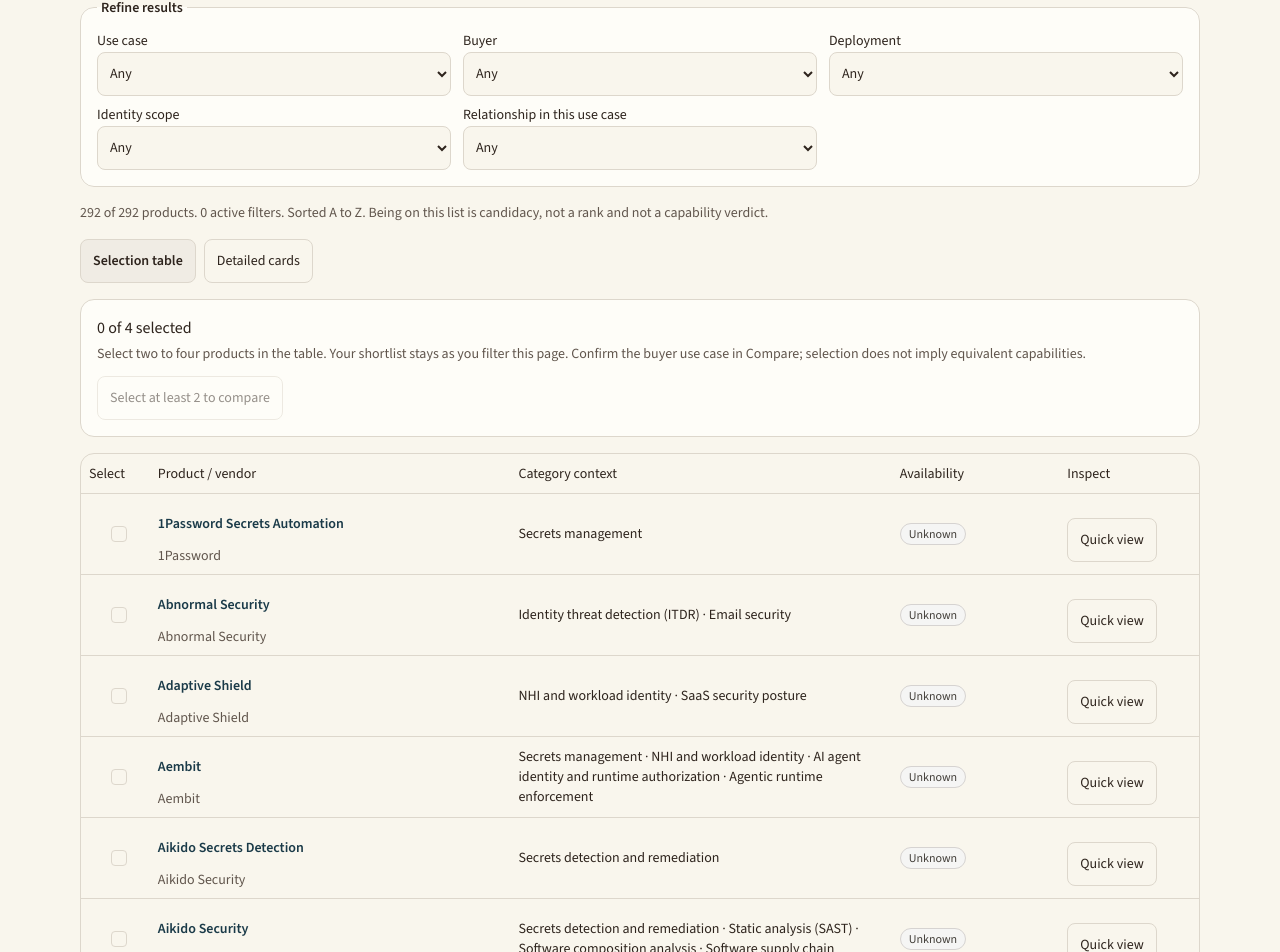
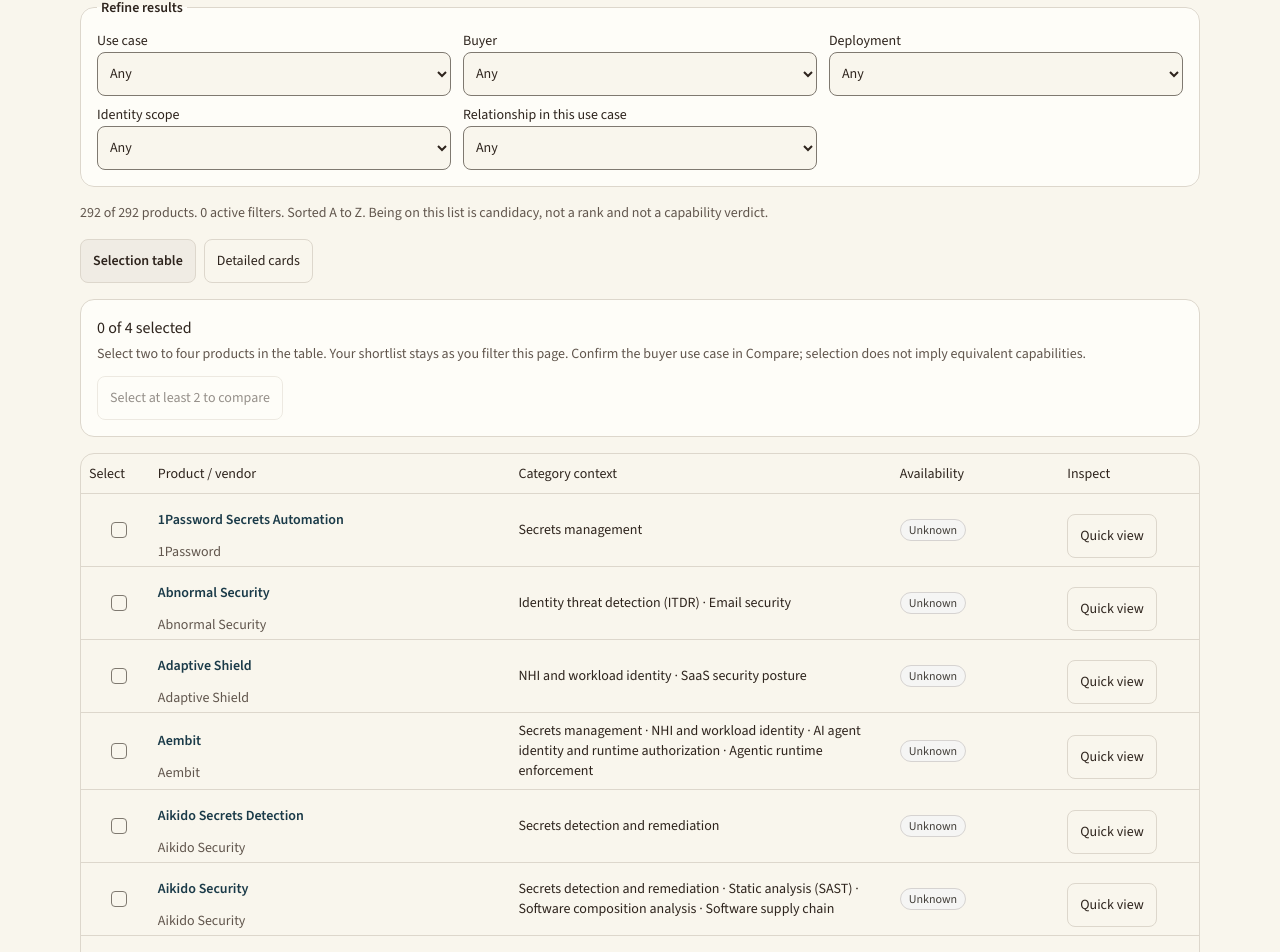
Before and after one commit to heyfunwhoa/security-market-map, a Next.js app: page /landscape in a window 1280 px wide. Shown: the part 576-1528 px from the top of the page. Built offline with nearby package versions, Linux system fonts and the light colour scheme.

Commit message:
fix: improve keyboard access, shortlist feedback, and control contrast

```diff
--- a/app/globals.css
+++ b/app/globals.css
@@ -65,7 +65,7 @@
   --accent-foreground: oklch(0.28 0.03 160);
   --destructive: oklch(0.5 0.14 25);
   --border: oklch(0.88 0.016 80);
-  --input: oklch(0.88 0.016 80);
+  --input: oklch(0.58 0.016 80);
   --ring: oklch(0.45 0.05 230);
   --chart-1: oklch(0.87 0 0);
   --chart-2: oklch(0.556 0 0);
@@ -100,7 +100,7 @@
   --accent-foreground: oklch(0.985 0 0);
   --destructive: oklch(0.704 0.191 22.216);
   --border: oklch(1 0 0 / 10%);
-  --input: oklch(1 0 0 / 15%);
+  --input: oklch(0.6 0 0);
   --ring: oklch(0.556 0 0);
   --chart-1: oklch(0.87 0 0);
   --chart-2: oklch(0.556 0 0);
@@ -121,6 +121,10 @@
   * {
     @apply border-border outline-ring/50;
   }
+  :focus-visible {
+    outline: 2px solid var(--ring);
+    outline-offset: 3px;
+  }
   body {
     @apply bg-background text-foreground;
   }
--- a/app/layout.tsx
+++ b/app/layout.tsx
@@ -39,7 +39,7 @@
             Skip to content
           </a>
           <SiteHeader hits={searchIndex()} />
-          <div id="content">{children}</div>
+          <div id="content" tabIndex={-1}>{children}</div>
           <SiteFooter />
         </TooltipProvider>
       </body>
--- a/components/landscape-results.tsx
+++ b/components/landscape-results.tsx
@@ -1,6 +1,6 @@
 "use client";
 
-import { useState, type ReactNode } from "react";
+import { useRef, useState, type ReactNode } from "react";
 import Link from "next/link";
 import type { LandscapeEdge, LandscapeRow } from "@/components/landscape-browser";
 import { ProductInspector } from "@/components/product-inspector";
@@ -19,28 +19,37 @@
 }) {
   const [view, setView] = useState("table");
   const [selected, setSelected] = useState<string[]>([]);
+  const summaryRef = useRef<HTMLParagraphElement>(null);
+  const [announcement, setAnnouncement] = useState("");
   const hidden = selected.filter((id) => !rows.some((row) => row.productId === id)).length;
-  const toggle = (id: string) => setSelected((current) => toggleShortlist(current, id));
+  const toggle = (id: string, restoreFocus = false) => {
+    const next = toggleShortlist(selected, id);
+    const name = allRows.find((row) => row.productId === id)?.productName ?? id;
+    setSelected(next);
+    setAnnouncement(`${name} ${next.includes(id) ? "added to" : "removed from"} shortlist. ${next.length} of 4 selected.${next.length === 4 ? " Limit reached; remove a product to select another." : ""}`);
+    if (restoreFocus) summaryRef.current?.focus();
+  };
   return <div className="mt-4 space-y-4">
-    <div role="group" aria-label="Result view" className="flex gap-2">
+    <div role="group" aria-label="Result view" className="flex flex-wrap gap-2">
       {["table", "cards"].map((mode) => <button key={mode} type="button" aria-pressed={view === mode} onClick={() => setView(mode)} className={`${action} ${view === mode ? "bg-muted font-semibold" : ""}`}>{mode === "table" ? "Selection table" : "Detailed cards"}</button>)}
     </div>
     <section aria-label="Comparison shortlist" className="rounded-xl border border-border bg-card p-4">
-      <p role="status" className="font-medium">{selected.length} of 4 selected{hidden ? ` · ${hidden} outside current filters` : ""}</p>
+      <p ref={summaryRef} tabIndex={-1} className="font-medium rounded-sm focus-visible:outline-2 focus-visible:outline-offset-2 focus-visible:outline-ring">{selected.length} of 4 selected{hidden ? ` · ${hidden} outside current filters` : ""}</p>
+      <p role="status" aria-atomic="true" className="sr-only">{announcement}</p>
       <p className="mt-1 text-sm text-muted-foreground">Select two to four products in the table. Your shortlist stays as you filter this page. Confirm the buyer use case in Compare; selection does not imply equivalent capabilities.</p>
-      {selected.length > 0 && <ul className="mt-3 flex flex-wrap gap-2">{selected.map((id) => <li key={id}><button type="button" className={action} onClick={() => toggle(id)} aria-label={`Remove ${allRows.find((row) => row.productId === id)?.productName ?? id} from comparison`}>{allRows.find((row) => row.productId === id)?.productName ?? id} ×</button></li>)}</ul>}
+      {selected.length > 0 && <ul className="mt-3 flex flex-wrap gap-2">{selected.map((id) => <li key={id}><button type="button" className={action} onClick={() => toggle(id, true)} aria-label={`Remove ${allRows.find((row) => row.productId === id)?.productName ?? id} from comparison`}>{allRows.find((row) => row.productId === id)?.productName ?? id} ×</button></li>)}</ul>}
       <div className="mt-3 flex flex-wrap gap-2">
         {selected.length >= 2 ? <Link href={shortlistUrl(selected, useCase)} className={`${action} bg-primary text-primary-foreground`}>Compare selected</Link> : <button type="button" disabled className={`${action} opacity-50`}>Select at least 2 to compare</button>}
-        {selected.length > 0 && <button type="button" onClick={() => setSelected([])} className={action}>Clear shortlist</button>}
+        {selected.length > 0 && <button type="button" onClick={() => { setSelected([]); setAnnouncement("Shortlist cleared. 0 of 4 selected."); summaryRef.current?.focus(); }} className={action}>Clear shortlist</button>}
       </div>
     </section>
     {view === "cards" ? children : <div className="rounded-xl border border-border">
-      <Table>
+      <Table scrollLabel="Products matching your filters">
         <TableCaption className="p-3">Products matching your filters. Scroll horizontally on narrow screens. Select at most four; deselect one to replace it.</TableCaption>
         <TableHeader><TableRow><TableHead scope="col">Select</TableHead><TableHead scope="col">Product / vendor</TableHead><TableHead scope="col">Category context</TableHead><TableHead scope="col">Availability</TableHead><TableHead scope="col">Inspect</TableHead></TableRow></TableHeader>
         <TableBody>{rows.map((row) => <TableRow key={row.productId} data-state={selected.includes(row.productId) ? "selected" : undefined}>
           <TableCell><label className="flex min-h-11 min-w-11 cursor-pointer items-center justify-center"><Checkbox checked={selected.includes(row.productId)} disabled={selected.length >= 4 && !selected.includes(row.productId)} onCheckedChange={() => toggle(row.productId)} aria-label={`Select ${row.productName} for comparison`} className="motion-reduce:transition-none" /></label></TableCell>
-          <TableCell className="min-w-48 whitespace-normal"><Link className="inline-flex min-h-11 items-center font-semibold text-primary hover:underline focus-visible:ring-2 focus-visible:ring-ring" href={productDetailUrl(row.vendorSlug, row.productId)}>{row.productName}</Link><p className="text-muted-foreground">{row.vendorName}</p></TableCell>
+          <TableHead scope="row" className="min-w-48 whitespace-normal"><Link className="inline-flex min-h-11 items-center font-semibold text-primary hover:underline focus-visible:ring-2 focus-visible:ring-ring" href={productDetailUrl(row.vendorSlug, row.productId)}>{row.productName}</Link><p className="text-muted-foreground">{row.vendorName}</p></TableHead>
           <TableCell className="min-w-48 max-w-72 whitespace-normal">{categories.filter((item) => row.categoryIds.includes(item.id)).map((item) => item.label).join(" · ") || "Unknown"}</TableCell>
           <TableCell><StatusPill status={row.availability} /></TableCell>
           <TableCell><ProductInspector row={row} categories={categories} useCases={useCases} related={edges.filter((edge) => edge.productId === row.productId && (useCase === "all" || edge.useCaseId === useCase) && (relation === "all" || edge.type === relation))} /></TableCell>
--- a/components/ui/command.tsx
+++ b/components/ui/command.tsx
@@ -35,18 +35,21 @@
   children,
   className,
   showCloseButton = true,
+  onCloseAutoFocus,
   ...props
 }: React.ComponentProps<typeof Dialog> & {
   title?: string
   description?: string
   className?: string
   showCloseButton?: boolean
+  onCloseAutoFocus?: React.ComponentProps<typeof DialogContent>["onCloseAutoFocus"]
 }) {
   return (
     <Dialog {...props}>
       <DialogContent
         className={cn("overflow-hidden p-0 sm:max-w-lg", className)}
         showCloseButton={showCloseButton}
+        onCloseAutoFocus={onCloseAutoFocus}
       >
         <DialogHeader className="sr-only">
           <DialogTitle>{title}</DialogTitle>
--- a/components/ui/dialog.tsx
+++ b/components/ui/dialog.tsx
@@ -39,7 +39,7 @@
     <DialogPrimitive.Overlay
       data-slot="dialog-overlay"
       className={cn(
-        "fixed inset-0 isolate z-50 bg-black/10 duration-100 supports-backdrop-filter:backdrop-blur-xs data-open:animate-in data-open:fade-in-0 data-closed:animate-out data-closed:fade-out-0",
+        "fixed inset-0 isolate z-50 bg-black/10 duration-100 motion-reduce:animate-none motion-reduce:transition-none supports-backdrop-filter:backdrop-blur-xs data-open:animate-in data-open:fade-in-0 data-closed:animate-out data-closed:fade-out-0",
         className
       )}
       {...props}
@@ -61,7 +61,7 @@
       <DialogPrimitive.Content
         data-slot="dialog-content"
         className={cn(
-          "fixed top-1/2 left-1/2 z-50 grid w-full max-w-[calc(100%-2rem)] -translate-x-1/2 -translate-y-1/2 gap-4 rounded-xl bg-popover p-4 text-sm text-popover-foreground ring-1 ring-foreground/10 duration-100 outline-none sm:max-w-sm data-open:animate-in data-open:fade-in-0 data-open:zoom-in-95 data-closed:animate-out data-closed:fade-out-0 data-closed:zoom-out-95",
+          "fixed top-1/2 left-1/2 z-50 grid w-full max-w-[calc(100%-2rem)] -translate-x-1/2 -translate-y-1/2 gap-4 rounded-xl bg-popover p-4 text-sm text-popover-foreground ring-1 ring-foreground/10 duration-100 motion-reduce:animate-none motion-reduce:transition-none outline-none sm:max-w-sm data-open:animate-in data-open:fade-in-0 data-open:zoom-in-95 data-closed:animate-out data-closed:fade-out-0 data-closed:zoom-out-95",
           className
         )}
         {...props}
@@ -71,7 +71,7 @@
           <DialogPrimitive.Close data-slot="dialog-close" asChild>
             <Button
               variant="ghost"
-              className="absolute top-2 right-2"
+              className="absolute top-0 right-0 min-h-11 min-w-11"
               size="icon-sm"
             >
               <XIcon
--- a/components/ui/table.tsx
+++ b/components/ui/table.tsx
@@ -3,11 +3,14 @@
 import * as React from "react"
 import { cn } from "cn"
 
-function Table({ className, ...props }: React.ComponentProps<"table">) {
+function Table({ className, scrollLabel, ...props }: React.ComponentProps<"table"> & { scrollLabel?: string }) {
   return (
     <div
       data-slot="table-container"
-      className="relative w-full overflow-x-auto"
+      role={scrollLabel ? "region" : undefined}
+      aria-label={scrollLabel}
+      tabIndex={scrollLabel ? 0 : undefined}
+      className="relative w-full overflow-x-auto focus-visible:outline-2 focus-visible:outline-offset-2 focus-visible:outline-ring"
     >
       <table
         data-slot="table"
@@ -56,7 +59,7 @@
     <tr
       data-slot="table-row"
       className={cn(
-        "border-b transition-colors hover:bg-muted/50 has-aria-expanded:bg-muted/50 data-[state=selected]:bg-muted",
+        "border-b transition-colors motion-reduce:transition-none hover:bg-muted/50 has-aria-expanded:bg-muted/50 data-[state=selected]:bg-muted",
         className
       )}
       {...props}
```
Also changed, not shown: app/connections/page.tsx (+1 -14 lines), components/search-panel.tsx (+10 -1 lines), 1 other file (tests, documents, lock files or other folders).
